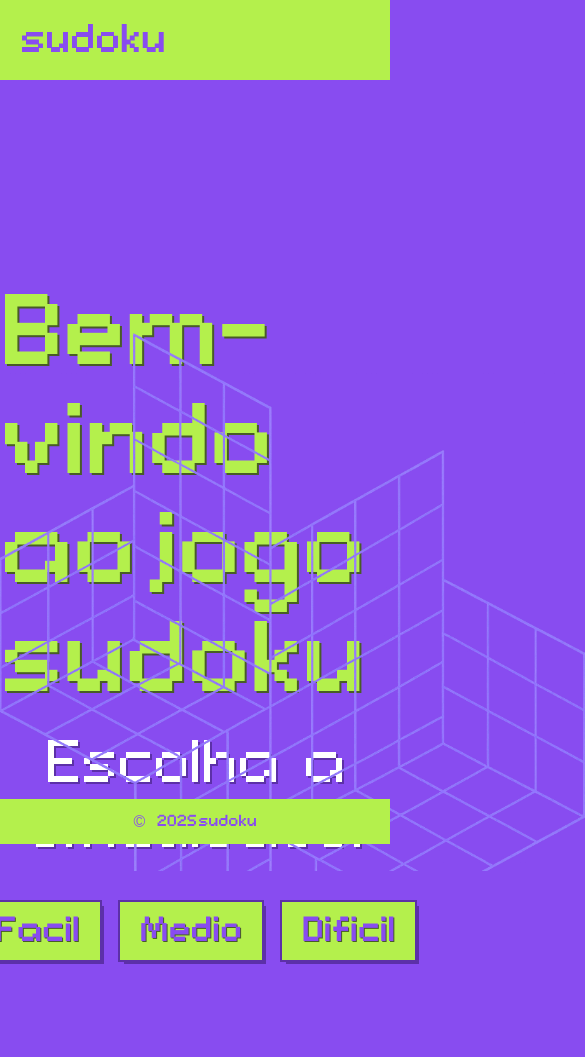
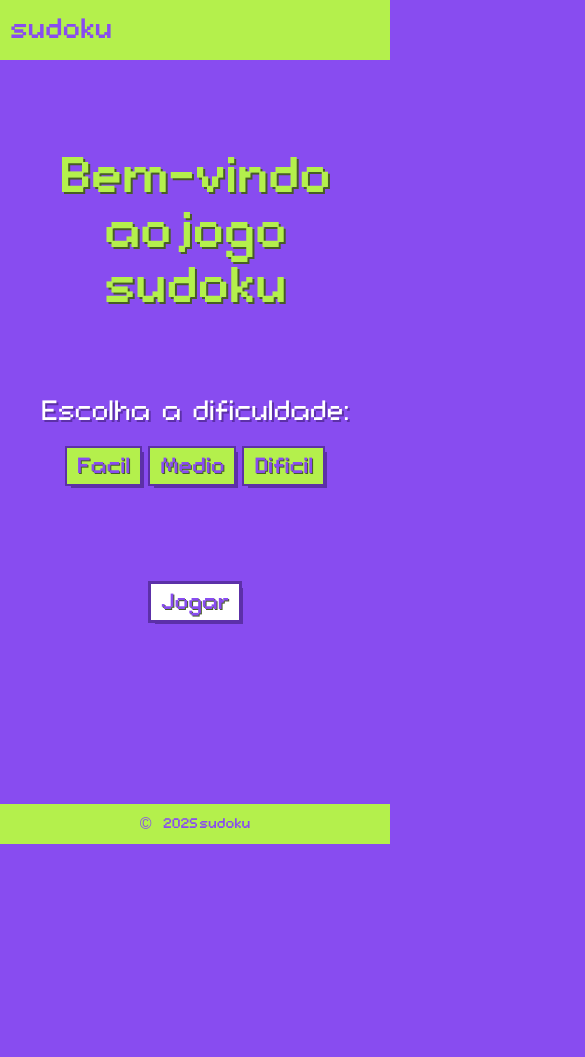
Before and after one commit to cicamodica/sudoku, a plain HTML site: page index.html in a window 390 px wide. Shown: the top 1057 px of the page, 585 px wide, since content can reach past the window. After the commit the page ends 844 px from the top, so only its background shows below. Drawn offline with Linux system fonts and the light colour scheme.

Commit message:
responsividade da página inicial do jogo

```diff
--- a/style.css
+++ b/style.css
@@ -38,14 +38,6 @@ header {
   gap: 10px;
 }
 
-.menu-button {
-  /*Estilização do ícone de menu ☰*/
-  font-size: 35px;
-  cursor: pointer;
-  margin-right: 15px;
-  color: #884cf0;
-}
-
 .logo p {
   font-size: 40px;
   color: #884cf0;
@@ -65,6 +57,20 @@ header {
   margin-top: 200px;
   text-shadow: 2px 2px #485c27;
   font-weight: 500;
+}
+
+.decoracao {
+  position: absolute;
+  bottom: 0;
+  left: 0;
+  z-index: 0; /* atrás dos elementos principais */
+  top: 320px;
+  color: #5c30a8;
+}
+
+.decoracao img {
+  width: 600px; /* ajuste conforme necessário */
+  height: auto;
 }
 
 .selecao {
@@ -145,6 +151,13 @@ header {
   color: #884CF0;
 }
 
+.selecao,
+.botoes-dificuldade,
+#btn-jogar {
+  position: relative; /* necessário para o z-index funcionar */
+  z-index: 1;
+}
+
 #descricao-dificuldade {
  font-size: 18px;
   color: white;
@@ -195,20 +208,6 @@ header {
     4px 4px 0 0 #5c30a8;
 }
 
-.decoracao {
-  position: absolute;
-  bottom: 0;
-  left: 0;
-  z-index: 0; /* atrás dos elementos principais */
-  top: 320px;
-  color: #5c30a8;
-}
-
-.decoracao img {
-  width: 600px; /* ajuste conforme necessário */
-  height: auto;
-}
-
 footer {
     position: fixed;
   bottom: 0;
@@ -228,3 +227,189 @@ footer {
   margin-right: 10px;
   vertical-align: middle;
 }
+
+/* === RESPONSIVIDADE GERAL === */
+
+/*Menor que 1669px*/
+@media (max-width: 1669px) {
+  .main-title p {
+    font-size: 100px; /* menor título */
+    margin-top: 30px;
+    text-align: center;
+    padding: 40px;
+  }
+
+ .dificuldade-title {
+    font-size: 45px;
+    margin-top: 100px;
+  }
+
+  .selecao button,
+  #btn-jogar {
+    font-size: 28px;
+    margin-top: 0;
+  }
+  }
+
+  /*Menor que 1370px*/
+@media (max-width: 1370px) {
+  .main-title p {
+    font-size: 100px; /* menor título */
+    margin-top: 30px;
+    text-align: center;
+    padding: 40px;
+  }
+
+ .dificuldade-title {
+    font-size: 45px;
+    margin-top: -80px;
+  }
+
+  .selecao button,
+  #btn-jogar {
+    font-size: 28px;
+    margin-top: 0;
+  }
+
+  #descricao-dificuldade {
+    font-size: 16px;
+    max-width: 90%;
+    margin-top: -10px;
+    margin-bottom: 30px;
+
+  }
+
+}
+
+/* Tablets (máx. 1024px) */
+@media (max-width: 1024px) {
+  .main-title p {
+    font-size: 100px; /* menor título */
+    margin-top: 30px;
+  }
+
+  .dificuldade-title {
+    font-size: 45px;
+    margin-top: 0px;
+  }
+
+  .selecao button,
+  #btn-jogar {
+    font-size: 28px;
+    padding: 8px 15px;
+  }
+
+  .decoracao img {
+    display: none;
+  }
+
+    #descricao-dificuldade {
+    font-size: 16px;
+    max-width: 90%;
+    margin-top: -10px;
+
+  }
+}
+
+/* Celulares (máx. 768px) */
+@media (max-width: 768px) {
+  header {
+    height: 60px;
+    padding: 0 10px;
+  }
+
+  .logo p {
+    font-size: 28px;
+  }
+
+  .main-title p {
+    font-size: 70px;
+    margin-top: 80px;
+    text-align: center;
+  }
+
+  .dificuldade-title {
+    font-size: 35px;
+    margin-top: -30px;
+  }
+
+  .botoes-dificuldade {
+    gap: 10px;
+  }
+
+  .botao-dificuldade {
+    width: 80%;
+    font-size: 16px;
+  }
+
+  #descricao-dificuldade {
+    font-size: 16px;
+    max-width: 90%;
+  }
+
+  #btn-jogar {
+    font-size: 28px;
+    padding: 8px 12px;
+  }
+
+  footer {
+    font-size: 14px;
+    padding: 8px;
+  }
+}
+
+/* Celulares pequenos (máx. 560px) */
+@media (max-width: 560px) {
+  .main-title p {
+    font-size: 60px;
+    margin-top: 50px;
+  }
+
+  .dificuldade-title {
+    font-size: 28px;
+  }
+
+  .selecao button,
+  #btn-jogar {
+    font-size: 22px;
+    padding: 6px 10px;
+  }
+
+    #descricao-dificuldade {
+    font-size: 16px;
+    max-width: 90%;
+    margin-bottom: 50px;
+  }
+
+}
+
+/*Entre 490px e 481px*/
+
+@media (min-width: 481px) and (max-width: 490px) {
+  .main-title p {
+    font-size: 50px;
+    margin-top: 50px;
+  }
+}
+
+/* Celulares pequenos (máx. 480px) */
+@media (max-width: 480px) {
+  .main-title p {
+    font-size: 50px;
+    margin-top: 50px;
+  }
+
+  .dificuldade-title {
+    font-size: 28px;
+  }
+
+  .selecao button,
+  #btn-jogar {
+    font-size: 22px;
+    padding: 6px 10px;
+  }
+
+  .decoracao img {
+    width: 200px;
+  }
+}
```
